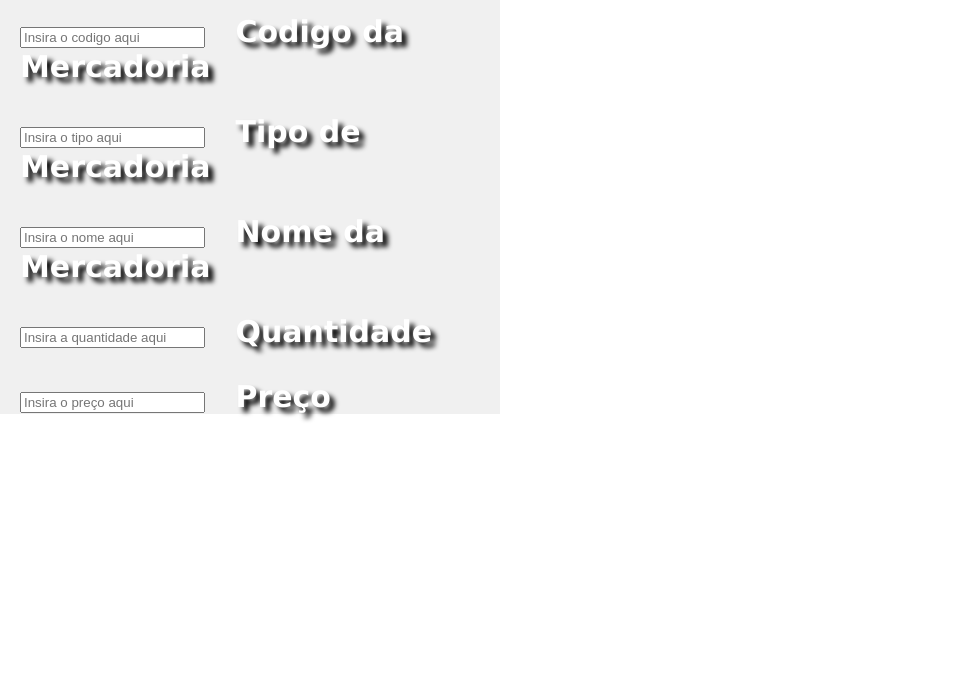
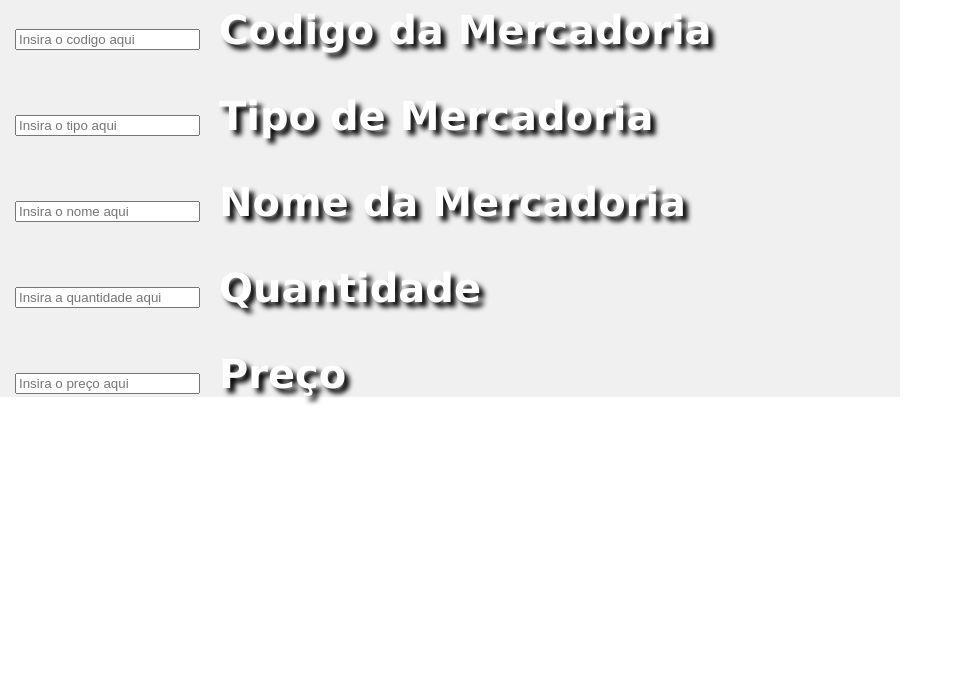
Before and after one commit to INFIEL/teste-do-mercado, a plain HTML site: page index.html in a window 1280 px wide. Shown: the part 106-800 px from the top of the page, without its empty margins (0-963 px from the left). Drawn offline with Linux system fonts and the light colour scheme.

Commit message:
Added files via upload

```diff
--- a/style.css
+++ b/style.css
@@ -5,20 +5,20 @@ body{
 
 form{
   font-family:Verdana,Tahoma,sans-serif;
-  font-size:15px;
+  font-size:20px;
   background-color:#F0F0F0;
-  max-width:500px;
+  max-width:900px;
 }
 
 h1{
-  margin-bottom:20px;
-  margin-left:20px;
+  margin-bottom:15px;
+  margin-left:15px;
   color: #66FFFF;
   text-shadow: 5px 5px 5px black;
 }
 
 form label{
-  margin-left:20px;
+  margin-left:5px;
   color:#FFFFFF;
   font-weight: bold;
 }
```
